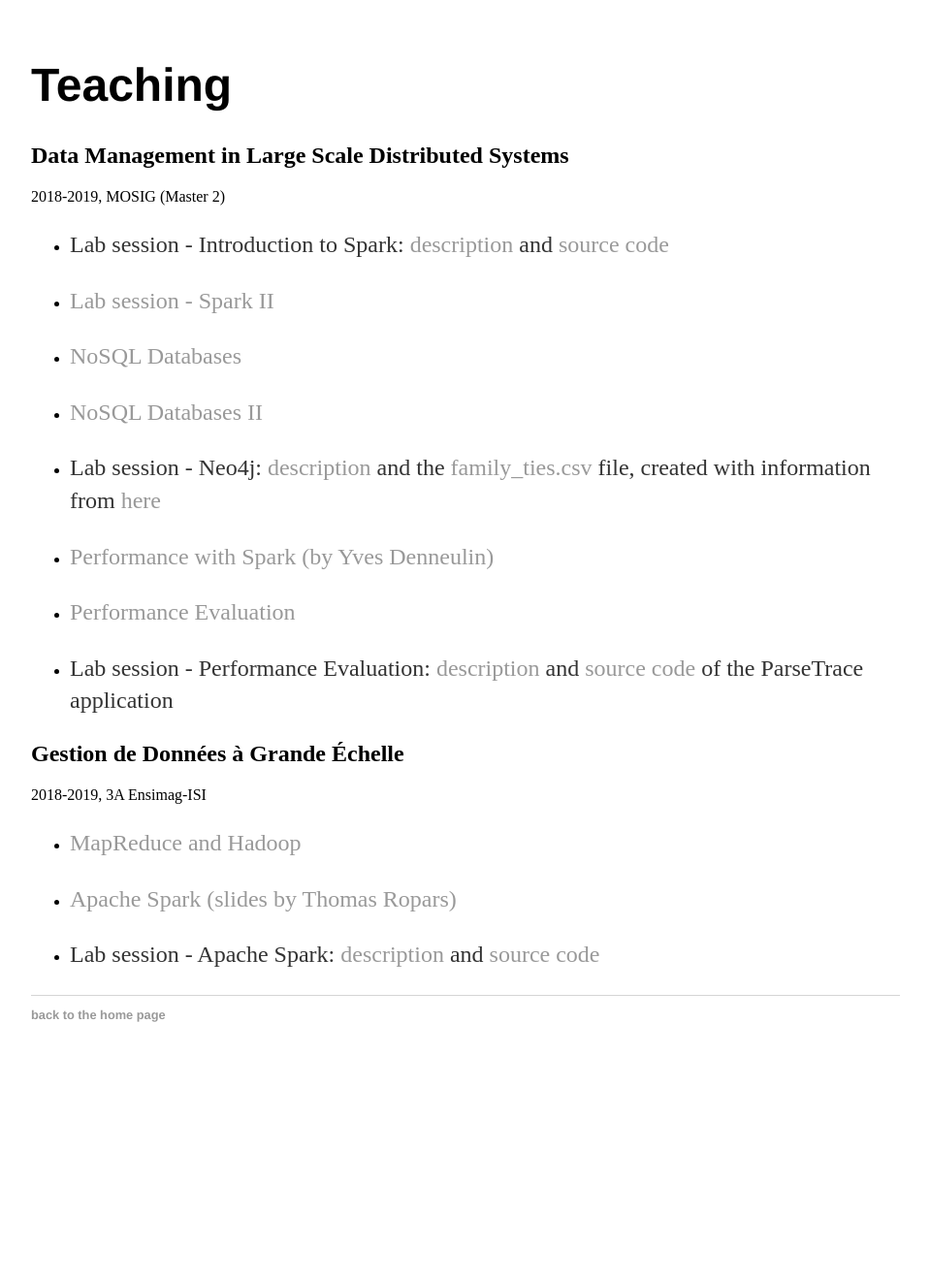
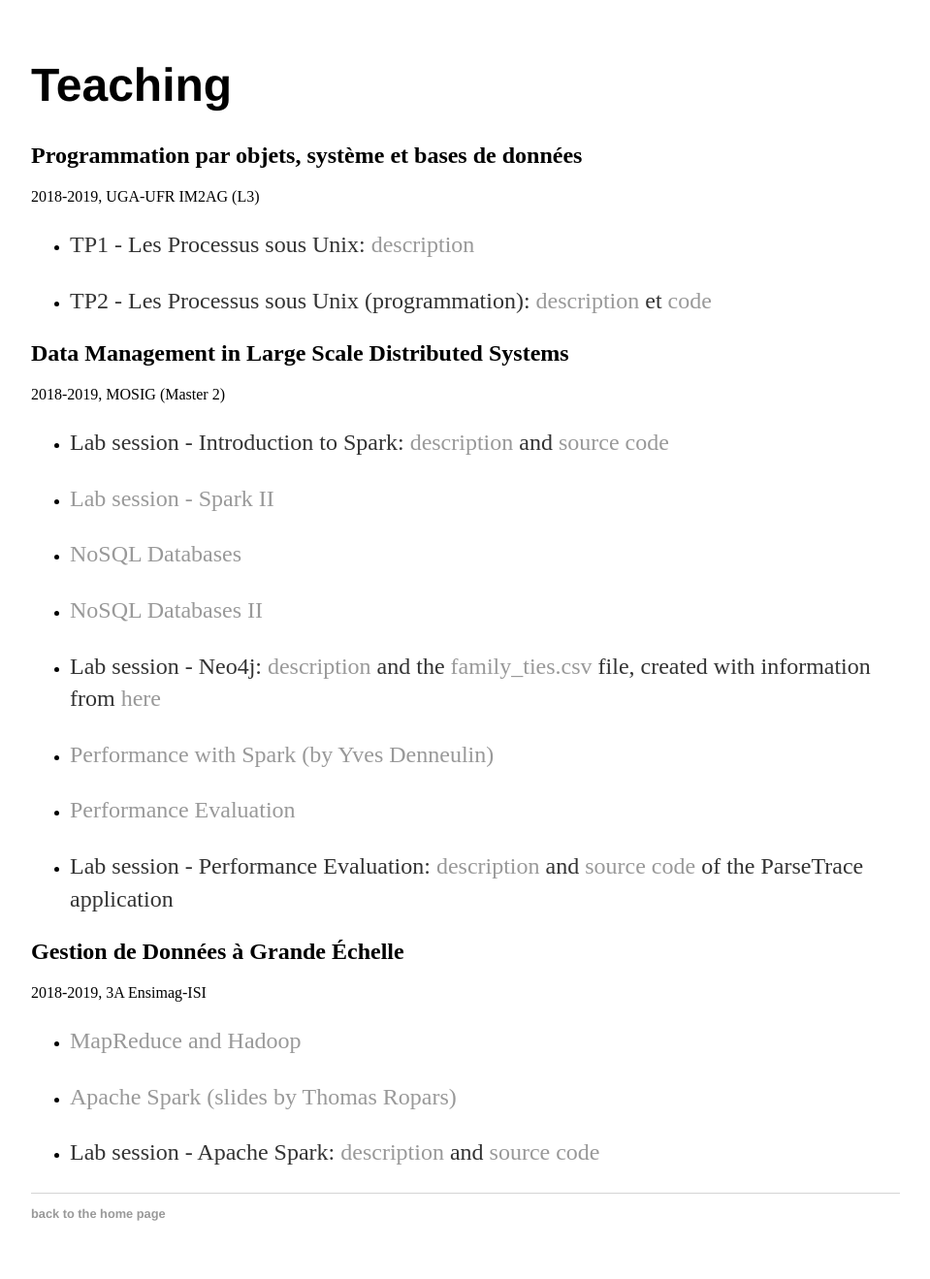
Before and after one commit to francielizanon/francielizanon, a Jekyll site: the page teaching/index.html, which Jekyll copies as it is, in a window 1280 px wide. Shown: the whole page at 97% size, without its empty margins (160-1119 px from the left). Built offline with Jekyll 4.4.1, drawn with Linux system fonts in a browser that asks for light colours; before the commit the page ends 1114 px from its top, so only the background shows below that.

Commit message:
adding TP descriptions for today's OS class

```diff
--- a/teaching/index.html
+++ b/teaching/index.html
@@ -12,6 +12,21 @@
 
 
 <h1>Teaching</h1>
+
+<h2>Programmation par objets, système et bases de données</h2>
+
+2018-2019, UGA-UFR IM2AG (L3)
+
+<ul>
+<li>
+<p>TP1 - Les Processus sous Unix: <a href="TP/SE_UGA_TP1_Processus.pdf">description</a></p>
+</li>
+<li>
+<p>TP2 - Les Processus sous Unix (programmation): <a href="TP/SE_UGA_TP2_ProgProcessus.pdf">description</a> et <a href="TP/SE_UGA_TP2_ProgProcessus_code.tgz">code</a></p>
+</li>
+</ul>
+
+
 <h2>Data Management in Large Scale Distributed Systems</h2>
 
 2018-2019, MOSIG (Master 2)
```
Also changed, not shown: 3 other files.
